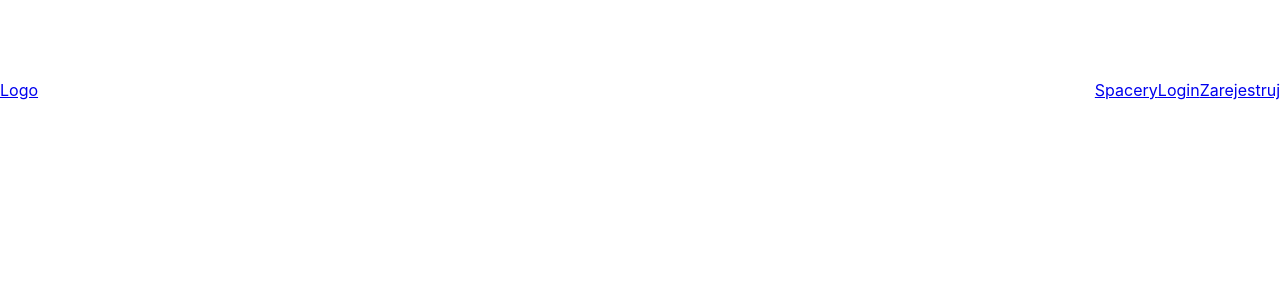
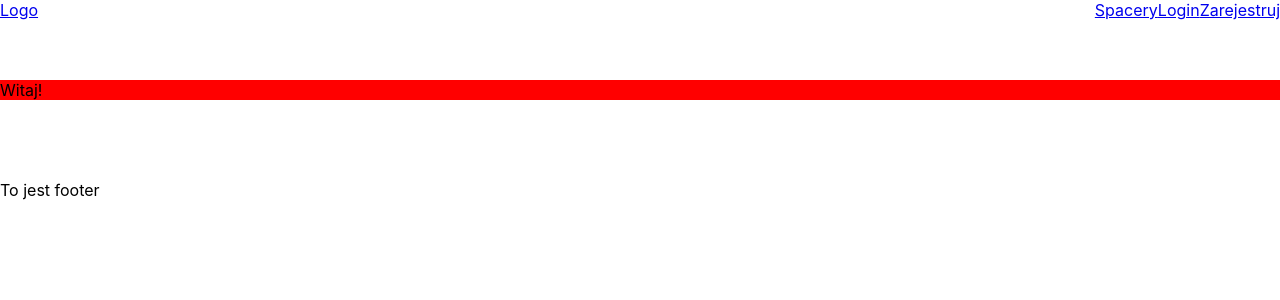
Before and after one commit to TomaszKorenberg/walk-dog, a React (Create React App) app: page / in a window 1280 px wide. Shown: the top 300 px of the page. Built offline with nearby package versions, Linux system fonts and the light colour scheme.

Commit message:
basic styles

```diff
--- a/src/App.css
+++ /dev/null
@@ -1,38 +0,0 @@
-.App {
-  text-align: center;
-}
-
-.App-logo {
-  height: 40vmin;
-  pointer-events: none;
-}
-
-@media (prefers-reduced-motion: no-preference) {
-  .App-logo {
-    animation: App-logo-spin infinite 20s linear;
-  }
-}
-
-.App-header {
-  background-color: #282c34;
-  min-height: 100vh;
-  display: flex;
-  flex-direction: column;
-  align-items: center;
-  justify-content: center;
-  font-size: calc(10px + 2vmin);
-  color: white;
-}
-
-.App-link {
-  color: #61dafb;
-}
-
-@keyframes App-logo-spin {
-  from {
-    transform: rotate(0deg);
-  }
-  to {
-    transform: rotate(360deg);
-  }
-}
--- a/src/App.js
+++ b/src/App.js
@@ -1,10 +1,9 @@
+import "./components/App.scss";
 import React from 'react';
-import './App.css';
 import {
     BrowserRouter as Router,
     Switch,
     Route,
-    Link
 } from "react-router-dom";
 import Header from "./components/Header";
 import DashboardPage from "./components/pages/DashboardPage";
@@ -19,7 +18,7 @@ const App = () => {
   return (
     <Router>
         <Header/>
-        <main style={{marginTop:80, minHeight:200}}>
+        <main>
             <Switch>
                 <Route exact path={"/"}><DashboardPage/></Route>
                 <Route exact path={"/login"}><LoginPage/></Route>
@@ -31,6 +30,6 @@ const App = () => {
         <Footer/>
     </Router>
   );
-}
+};
 
 export default App;
--- /dev/null
+++ b/src/components/App.scss
@@ -0,0 +1,4 @@
+main{
+  margin-top: 80px;
+  min-height: 100px;
+}
--- /dev/null
+++ b/src/components/DashboardPage.scss
@@ -0,0 +1,4 @@
+.dashboard-div{
+  background-color: red;
+  height: 100%
+}
--- a/src/components/Footer.jsx
+++ b/src/components/Footer.jsx
@@ -1,10 +1,9 @@
 import React from "react";
-import {Link} from "react-router-dom";
 
 const Footer = () => (
     <footer>
-        <div>
-
+        <div className={"footer-div"}>
+        To jest footer
         </div>
     </footer>
 );
--- /dev/null
+++ b/src/components/Footer.scss
@@ -0,0 +1,2 @@
+.footer-div{
+}
--- a/src/components/Header.scss
+++ b/src/components/Header.scss
@@ -4,4 +4,5 @@ header{
   position: fixed;
   width: 100%;
   height: 80px;
+  top:0px;
 }
--- a/src/components/pages/DashboardPage.jsx
+++ b/src/components/pages/DashboardPage.jsx
@@ -1,8 +1,9 @@
+import "../DashboardPage.scss";
 import React from "react";
 
 
 const DashboardPage = () => (
-    <div style={{backgroundColor:"red", height:"100%"}}></div>
+    <div className={"dashboard-div"}>Witaj!</div>
 );
 
 export default DashboardPage;
```
